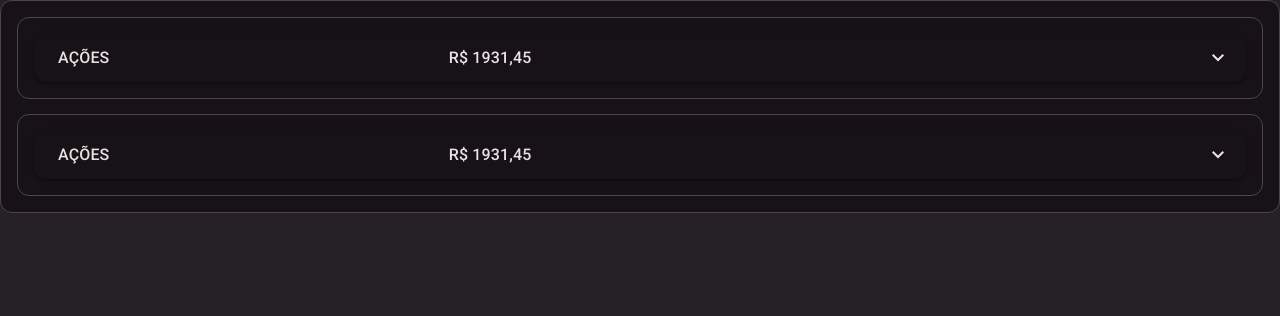
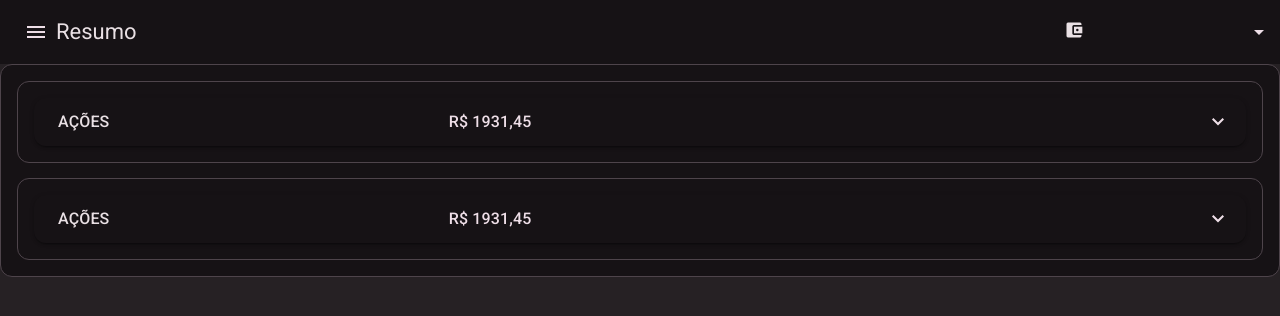
Before and after one commit to beritcarvalho/CarteiraBalanceada.Web, an Angular app in the folder CarteiraBalanceada.Web/: page / in a window 1280 px wide. Shown: the top 316 px of the page. Built offline with nearby package versions, Linux system fonts and the light colour scheme.

Commit message:
- Adicionado barra de ferramenta

```diff
--- a/CarteiraBalanceada.Web/src/app/features/paginas/resumo-carteira/resumo-carteira.component.html
+++ b/CarteiraBalanceada.Web/src/app/features/paginas/resumo-carteira/resumo-carteira.component.html
@@ -1,3 +1,4 @@
+<app-toobar></app-toobar>
 <mat-card appearance="outlined">
   <mat-card-content class="ativos">
     <app-ativo></app-ativo>
--- a/CarteiraBalanceada.Web/src/app/shared/componentes/nav-bar/nav-bar.component.html
+++ /dev/null
@@ -1 +0,0 @@
-<p>nav-bar works!</p>
--- /dev/null
+++ b/CarteiraBalanceada.Web/src/app/shared/components/toobar/toobar.component.css
@@ -0,0 +1,17 @@
+.example-spacer {
+    flex: 1 1 auto;
+  }
+
+  .container {
+    display: flex;
+    align-items: center;
+    width: 200px;
+
+    mat-icon {
+        margin-right: 8px;
+        font-size: 20px;
+    }
+    mat-select {
+        flex-grow: 1;
+    }
+}
--- /dev/null
+++ b/CarteiraBalanceada.Web/src/app/shared/components/toobar/toobar.component.html
@@ -0,0 +1,16 @@
+<mat-toolbar>
+  <button mat-icon-button class="example-icon" aria-label="Example icon-button with menu icon">
+    <mat-icon>menu</mat-icon>
+  </button>
+  <span>Resumo</span>
+  <span class="example-spacer"></span>
+
+  <div class="container">
+    <mat-icon>account_balance_wallet</mat-icon>
+    <mat-select>
+        <mat-option value="option1">Option 1</mat-option>
+        <mat-option value="option2">Option 2</mat-option>
+        <mat-option value="option3">Option 3</mat-option>
+    </mat-select>
+</div>
+</mat-toolbar>
--- /dev/null
+++ b/CarteiraBalanceada.Web/src/app/shared/components/toobar/toobar.component.ts
@@ -0,0 +1,11 @@
+import { Component } from '@angular/core';
+import { FormControl } from '@angular/forms';
+
+@Component({
+  selector: 'app-toobar',
+  templateUrl: './toobar.component.html',
+  styleUrl: './toobar.component.css'
+})
+export class ToobarComponent {
+  disableSelect = new FormControl(false);
+}
```
Also changed, not shown: CarteiraBalanceada.Web/src/app/shared/componentes/nav-bar/nav-bar.component.ts (deleted, +0 -10 lines), CarteiraBalanceada.Web/src/app/shared/shared.module.ts (+10 -3 lines), CarteiraBalanceada.Web/src/app/shared/componentes/nav-bar/nav-bar.component.css (deleted), 1 other file (tests, documents, lock files or other folders).
